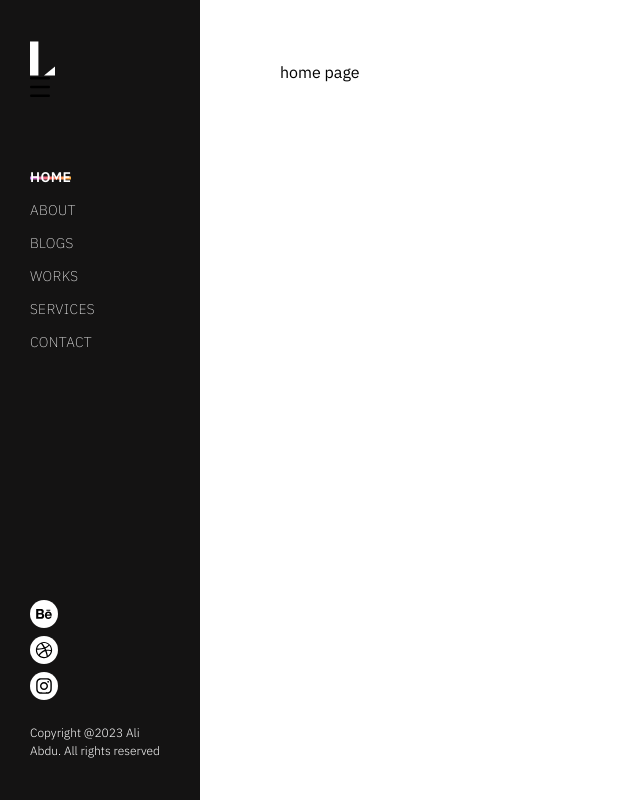
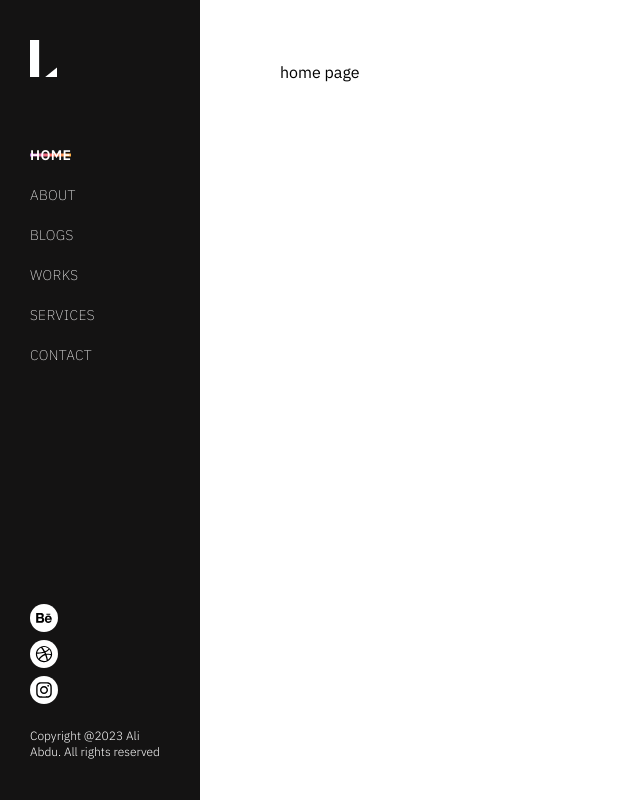
Before and after one commit to HamadBakeel/ali-portfolio, a Next.js app: page / in a window 1280 px wide. Shown: the whole page, without its empty margins (0-640 px from the left). Built offline with nearby package versions, Linux system fonts and the light colour scheme.

Commit message:
feat: responsive navbar

```diff
--- a/app/layout.tsx
+++ b/app/layout.tsx
@@ -21,7 +21,7 @@ export default function RootLayout({
 }) {
   return (
     <html lang="en">
-      <body className={ibmPlexSans.className+" flex min-h-screen"}>
+      <body className={ibmPlexSans.className+" flex min-h-screen overflow-x-hidden"}>
         <Sidebar/>
         <div className='pt-[60px] pl-[80px]'>
           {children}
--- /dev/null
+++ b/components/logo.tsx
@@ -0,0 +1,45 @@
+import Link from "next/link";
+import { motion } from "framer-motion";
+
+export default function Logo() {
+    return (
+      <Link aria-label="Lee Robinson" href="/">
+        <motion.svg
+          className="text-white h-[50px] md:h-[37px]"
+          viewBox="0 0 232 316"
+          fill="none"
+          xmlns="http://www.w3.org/2000/svg"
+        >
+          <motion.path
+            initial={{
+              opacity: 0,
+              pathLength: 0,
+            }}
+            animate={{
+              opacity: 1,
+              pathLength: 1,
+            }}
+            transition={{
+              duration: 0.5,
+              type: "spring",
+              stiffness: 50,
+            }}
+            d="M39 316V0"
+            stroke="currentColor"
+            strokeWidth={78}
+          />
+          <motion.path
+            initial={{ x: -200, opacity: 0 }}
+            animate={{ x: 0, opacity: 1 }}
+            transition={{
+              duration: 0.5,
+              type: "spring",
+              stiffness: 50,
+            }}
+            d="M232 314.998H129.852L232 232.887V314.998Z"
+            fill="currentColor"
+          />
+        </motion.svg>
+      </Link>
+    );
+  }
--- a/components/menuButton.tsx
+++ b/components/menuButton.tsx
@@ -25,6 +25,7 @@ export default function MenuButton({ isOpen, onClick }: MenuButtonProps) {
       onClick={onClick}
       initial={false}
       animate={isOpen ? "open" : "closed"}
+      className="fixed top-4 right-4 z-10"
     >
       <motion.svg
         width="20"
--- a/components/sidebar.tsx
+++ b/components/sidebar.tsx
@@ -1,16 +1,18 @@
 "use client"
 import * as React from "react";
+import { motion, useReducedMotion } from "framer-motion";
+import { useMedia } from "react-use";
 
 import clsx from "clsx";
 import { usePathname } from "next/navigation";
 import Link from "next/link";
-import { LayoutGroup, motion } from "framer-motion";
 import {
   AiOutlineBehance,
   AiOutlineDribbble,
   AiOutlineInstagram,
 } from "react-icons/ai";
 import MenuButton from "./menuButton";
+import Logo from "./logo";
 
 const navItems = {
   "/": {
@@ -33,51 +35,6 @@ const navItems = {
   },
 };
 
-function Logo() {
-  return (
-    <Link aria-label="Lee Robinson" href="/">
-      <motion.svg
-        className="text-white h-[25px] md:h-[37px]"
-        width="25"
-        height="37"
-        viewBox="0 0 232 316"
-        fill="none"
-        xmlns="http://www.w3.org/2000/svg"
-      >
-        <motion.path
-          initial={{
-            opacity: 0,
-            pathLength: 0,
-          }}
-          animate={{
-            opacity: 1,
-            pathLength: 1,
-          }}
-          transition={{
-            duration: 0.5,
-            type: "spring",
-            stiffness: 50,
-          }}
-          d="M39 316V0"
-          stroke="currentColor"
-          strokeWidth={78}
-        />
-        <motion.path
-          initial={{ x: -200, opacity: 0 }}
-          animate={{ x: 0, opacity: 1 }}
-          transition={{
-            duration: 0.5,
-            type: "spring",
-            stiffness: 50,
-          }}
-          d="M232 314.998H129.852L232 232.887V314.998Z"
-          fill="currentColor"
-        />
-      </motion.svg>
-    </Link>
-  );
-}
-
 export default function Navbar() {
   let pathname = usePathname() || "/";
   if (pathname.includes("/blog/")) {
@@ -85,19 +42,36 @@ export default function Navbar() {
   }
 
   const [isOpen, setIsOpen] = React.useState(false);
+  const isSmallScreen = useMedia("(max-width:768px)");
+
+  const variants = {
+    hidden: { y: "-110vh"},
+    visible: { y: "0" }
+  };
+
 
   return (
+    <>
+      {
+        isSmallScreen
+        &&
+        <MenuButton isOpen={isOpen} onClick={() => setIsOpen(!isOpen)} />
+      }
 
-    <aside className="w-full md:w-[200px] md:flex-shrink-0 md:px-[30px] bg-sport-black">
-      <div className="md:sticky md:top-10 md:h-[90vh]">
-        <div className="mx-auto md:mx-0 mb-16">
+      <motion.aside
+        className="w-screen md:w-[200px] md:flex-shrink-0 md:px-[30px] bg-sport-black absolute md:relative"
+        initial={!isSmallScreen ? "visible" : "hidden"}
+        animate={!isSmallScreen || isOpen ? "visible" : "hidden"}
+        variants={variants}
+      >
+        <div className="md:sticky md:top-10 h-screen md:h-[90vh]">
+          <div className="mx-auto md:mx-0 mb-24 md:mb-16 w-fit md:w-full mt-8 md:mt-0">
             <Logo />
 
-          <MenuButton isOpen={isOpen} onClick={() => setIsOpen(!isOpen)} />
           </div>
-        <LayoutGroup>
+
             <nav
-            className="flex flex-row md:flex-col items-start relative space-y-3 "
+              className="flex flex-col items-center md:items-start relative space-y-3 "
               id="nav"
             >
                 {Object.entries(navItems).map(([path, { name }]) => {
@@ -107,7 +81,7 @@ export default function Navbar() {
                       key={path}
                       href={path}
                       className={clsx(
-                      "transition-all text-white font-[200] flex align-middle tracking-wide text-[14px] uppercase",
+                        "transition-all text-white font-[200] flex align-middle tracking-wide text-xl md:text-[14px] uppercase",
                         {
                           "text-neutral-500": !isActive,
                           "!font-semibold": isActive,
@@ -135,22 +109,23 @@ export default function Navbar() {
                 })}
 
             </nav>
-        </LayoutGroup>
-        <div className="absolute bottom-0 flex flex-col gap-6">
-          <div className="flex gap-2 flex-col">
+
+          <div className="absolute bottom-16 md:bottom-0 flex flex-col gap-6">
+            <div className="flex gap-2 md:flex-col justify-center w-screen md:w-fit">
               <a href="#">
-              <AiOutlineBehance className="text-black bg-white rounded-full text-xl p-1 w-7 h-7 hover:bg-black hover:text-white transition-all flex items-center justify-center" />
+                <AiOutlineBehance className="text-black bg-white rounded-full text-xl p-1 w-10 h-10 md:w-7 md:h-7 hover:bg-black hover:text-white transition-all flex items-center justify-center" />
               </a>
               <a href="#">
-              <AiOutlineDribbble className="text-black bg-white rounded-full text-xl p-1 w-7 h-7 hover:bg-black hover:text-white transition-all flex items-center justify-center" />
+                <AiOutlineDribbble className="text-black bg-white rounded-full text-xl p-1 w-10 h-10 md:w-7 md:h-7 hover:bg-black hover:text-white transition-all flex items-center justify-center" />
               </a>
               <a href="#">
-              <AiOutlineInstagram className="text-black bg-white rounded-full text-xl p-1 w-7 h-7 hover:bg-black hover:text-white transition-all flex items-center justify-center" />
+                <AiOutlineInstagram className="text-black bg-white rounded-full text-xl p-1 w-10 h-10 md:w-7 md:h-7 hover:bg-black hover:text-white transition-all flex items-center justify-center" />
               </a>
             </div>
-          <p className="text-white text-[12px] font-[300] ">Copyright @2023 Ali Abdu. All rights reserved</p>
+            <p className="text-white w-[200px] leading-4 mx-auto text-center md:text-start md:w-fit text-lg md:text-[12px] font-[300] ">Copyright @2023 Ali Abdu. All rights reserved</p>
           </div>
         </div>
-    </aside>
+      </motion.aside>
+    </>
   );
 }
--- a/package.json
+++ b/package.json
@@ -20,10 +20,12 @@
     "framer-motion": "^10.12.17",
     "next": "13.4.7",
     "postcss": "8.4.24",
-    "react": "18.2.0",
+    "react": "^18.2.0",
     "react-dom": "18.2.0",
     "react-icons": "^4.10.1",
+    "react-use": "^17.4.0",
     "tailwindcss": "3.3.2",
-    "typescript": "5.1.3"
+    "typescript": "5.1.3",
+    "use": "^3.1.1"
   }
 }
```
Also changed, not shown: 1 other file (tests, documents, lock files or other folders). Lines whose indentation alone changed are shown as unchanged.
